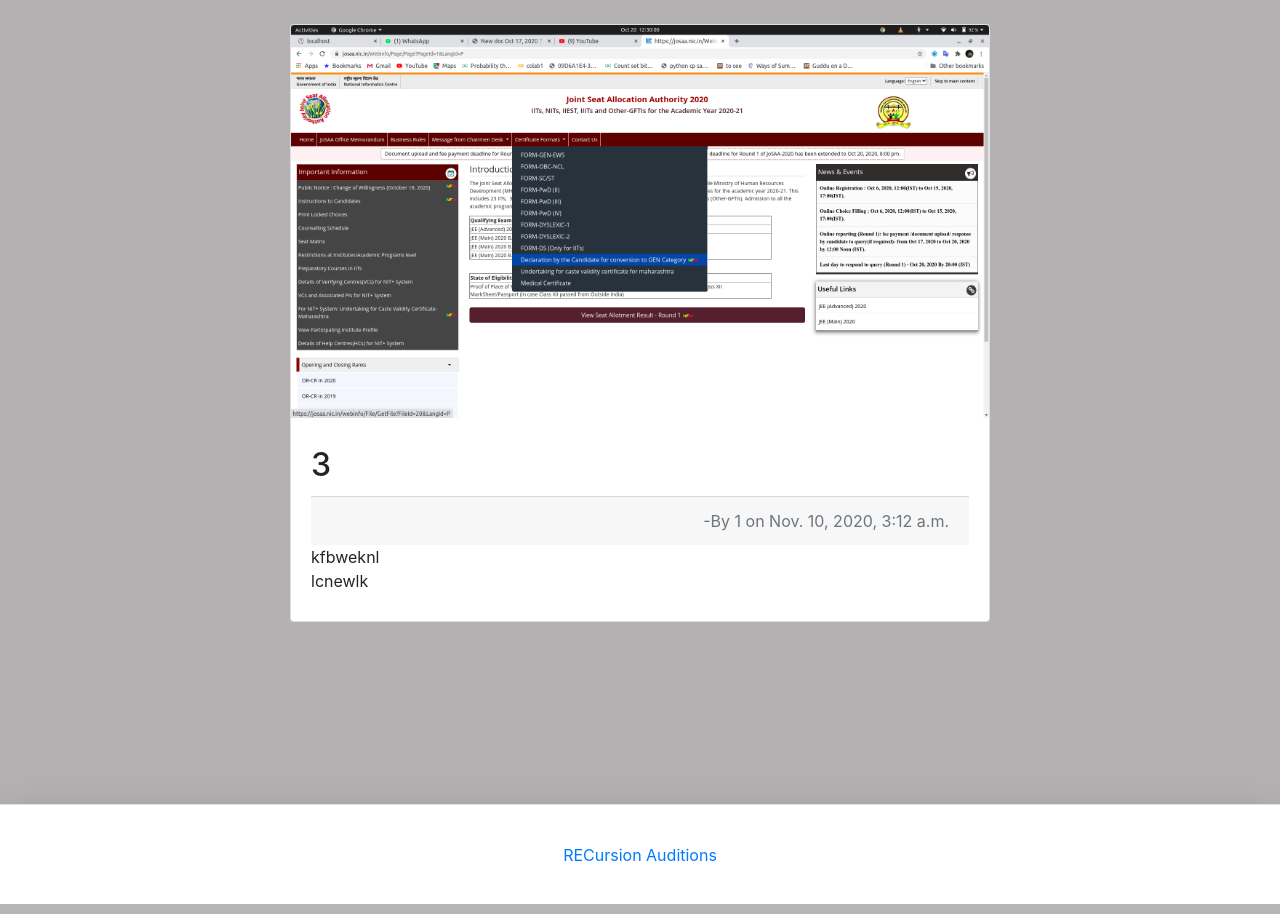
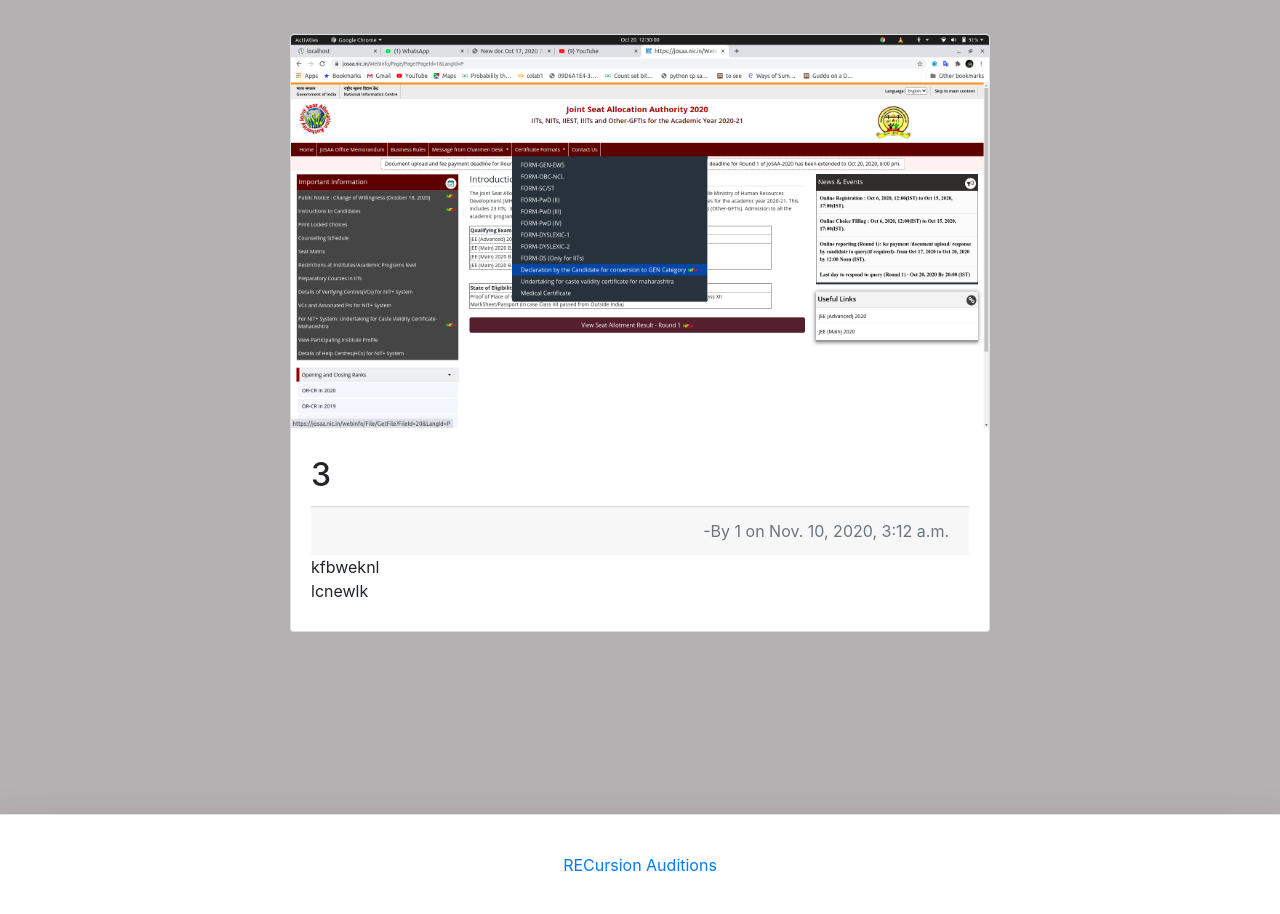
Before and after one commit to arin17bishwa/REC_webd, a Django app: page /blog/1-214200102247/ in a window 1280 px wide. Shown: the part 66-980 px from the top of the page. Run offline with Django 3.2, Linux system fonts and the light colour scheme; a user stored in the database is signed in; data comes from the database, SQL or seed files in the repository; both versions use the stored data as it was after the commit; some libraries are stand-ins or nearby versions.

Commit message:
modified container top margins

```diff
--- a/blog/templates/blog/detail_blog.html
+++ b/blog/templates/blog/detail_blog.html
@@ -19,7 +19,7 @@
 
     .container{
         padding: 20px;
-        margin-top: 70px;
+        margin-top: 80px;
     }
 </style>
 
--- a/blog/templates/blog/edit_blog.html
+++ b/blog/templates/blog/edit_blog.html
@@ -54,6 +54,11 @@ Edit Post
       color: white;
       font-size: 15px;
       padding: 15px;
+    }
+
+    .container{
+        padding: 20px;
+        margin-top: 80px;
     }
 </style>
 
```
Also changed, not shown: db.sqlite3.
